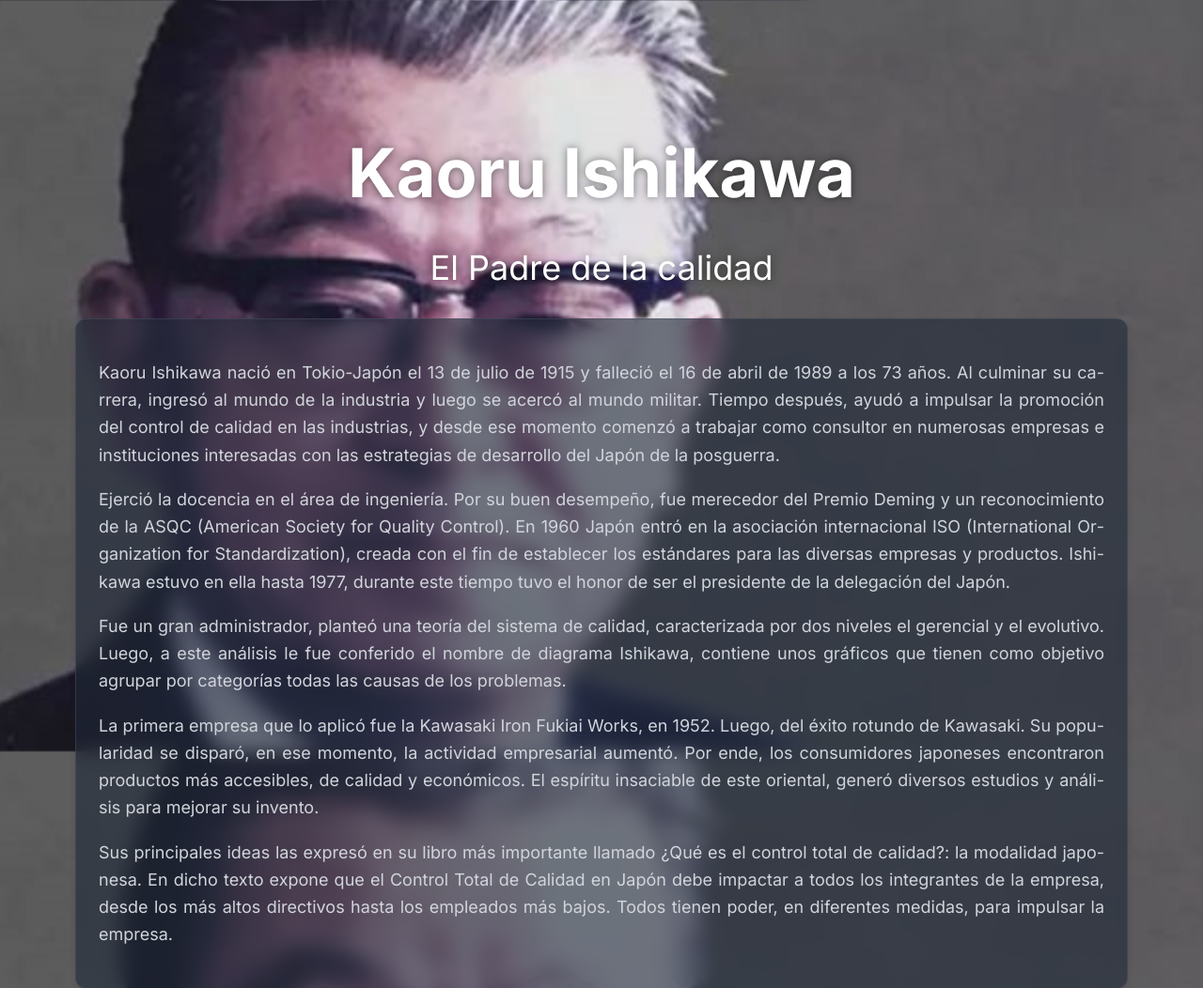
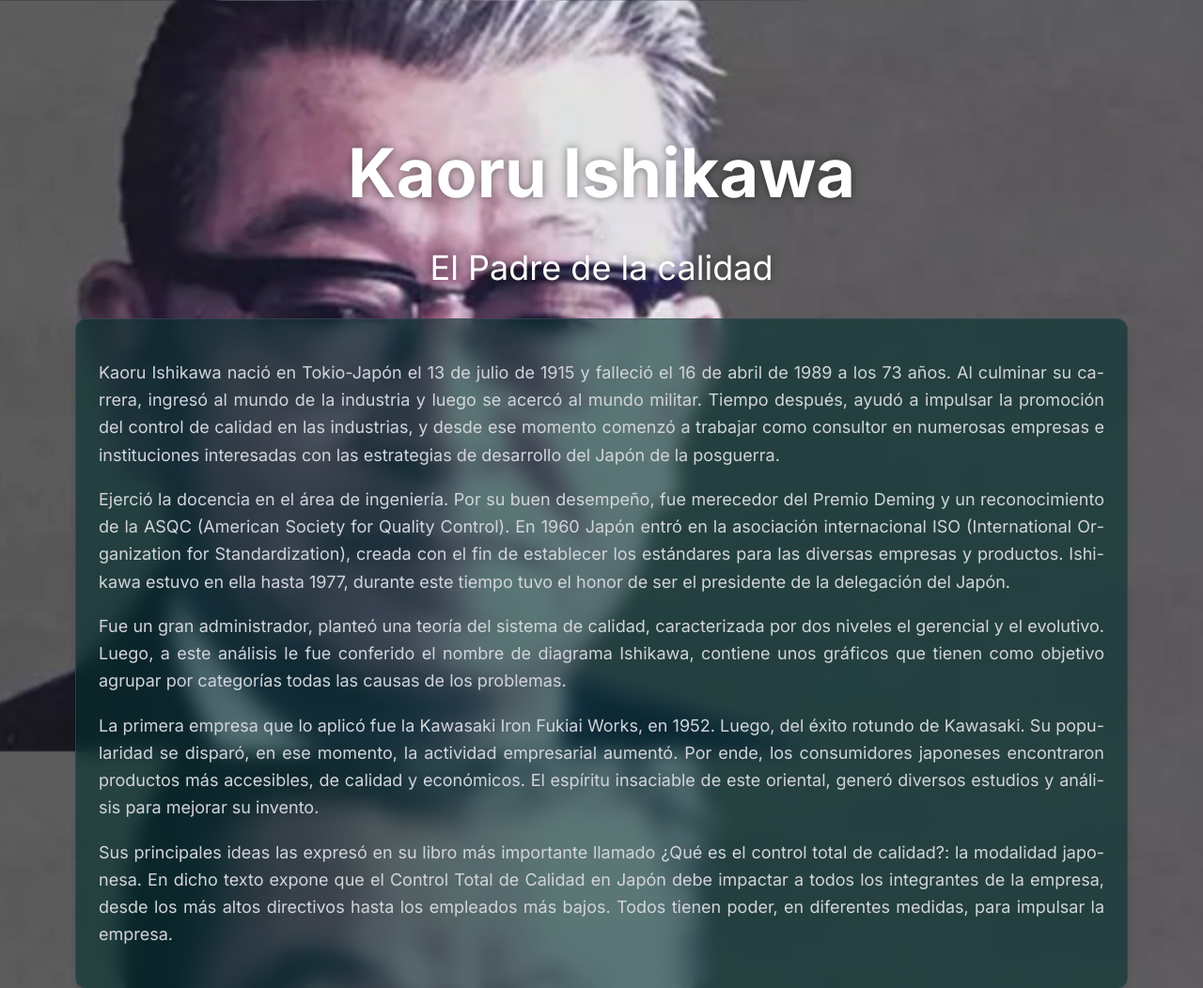
Before and after one commit to GaelGC04/ishikawa, a plain HTML site: page index.html in a window 1280 px wide. Shown: the top 1052 px of the page at 94% size. Drawn offline with Linux system fonts and the light colour scheme.

Commit message:
Añadiendo cambios

```diff
--- a/style.css
+++ b/style.css
@@ -22,7 +22,7 @@
 }
 
 .caja-info {
-    background-color: rgba(31, 41, 55, 0.6);
+    background-color: rgba(0, 47, 46, 0.6);
     backdrop-filter: blur(10px);
     border: 1px solid rgba(75, 85, 99, 0.5);
     border-radius: 12px;
```
